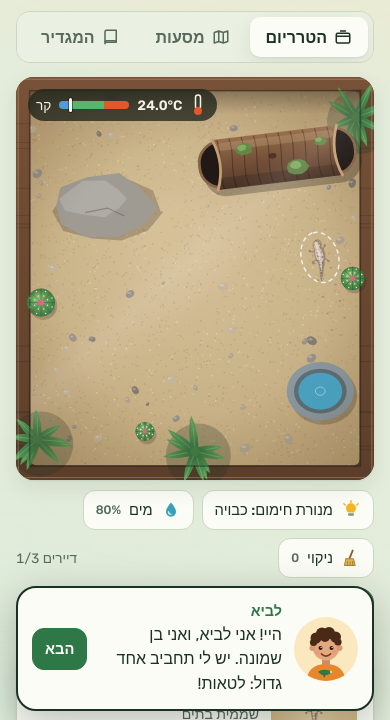
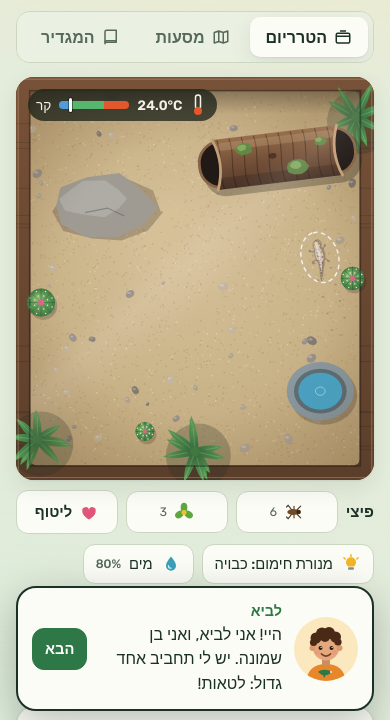
Before and after one commit to sdhdavid/lizards, a plain HTML site: page index.html in a window 390 px wide. Shown: the part 119-839 px from the top of the page. Drawn offline with Linux system fonts and the light colour scheme.

Commit message:
Keep the terrarium in view when caring for a lizard on phones
Add a quick feed/pet bar right under the terrarium on narrow screens,
and scroll the terrarium back into view when feeding or petting from
the care card further down.

Co-Authored-By: Claude Opus 5.5 <noreply@anthropic.com>
Claude-Session: https://claude.ai/code/session_01JjvuqRZfjnfGHfpQ7KnGZR

```diff
--- a/index.html
+++ b/index.html
@@ -104,6 +104,8 @@ canvas{display:block;width:100%;touch-action:manipulation;-webkit-tap-highlight-
 .banner button{background:#fff;color:#8E2614;border:0;border-radius:10px;padding:6px 12px;font-weight:700;cursor:pointer;font-family:var(--font-display)}
 .banner button:disabled{opacity:.7;cursor:default}
 .toolbar{display:flex;gap:8px;flex-wrap:wrap;align-items:center}
+.quick{display:none}
+@media (max-width:860px){.quick{display:flex;gap:8px;align-items:center}.quick .who{font-family:var(--font-display);font-weight:600;font-size:.95rem;min-width:0;max-width:30%;overflow:hidden;text-overflow:ellipsis;white-space:nowrap}.quick .btn{flex:1;padding:10px 6px;min-width:0}}
 .tool{display:inline-flex;align-items:center;gap:8px;border:1px solid var(--line);background:var(--surface);border-radius:12px;padding:8px 12px;cursor:pointer;font-weight:500;font-size:.92rem}
 .tool svg{width:20px;height:20px;flex:none}
 .tool:hover{border-color:var(--moss)}
@@ -287,6 +289,7 @@ canvas{display:block;width:100%;touch-action:manipulation;-webkit-tap-highlight-
           <div class="thermo" aria-live="off"><svg width="14" height="22" viewBox="0 0 14 22"><rect x="4.5" y="1" width="5" height="14" rx="2.5" fill="none" stroke="#F4F1E6" stroke-width="1.5"/><circle cx="7" cy="17" r="4" fill="#E2582C"/></svg><b id="tempTxt">24°C</b><span class="tbar"><i id="tempMark"></i></span><span id="tempWord">קר</span></div>
           <div class="banner" id="escBanner" hidden><span id="escText"></span><button id="escBtn">חפשו בבית</button></div>
         </div>
+        <div class="quick" id="quick" aria-label="טיפול מהיר בלטאה שנבחרה"><span class="who" id="qWho"></span><button class="btn" id="qCricket"></button><button class="btn" id="qLeaf"></button><button class="btn" id="qPet"></button></div>
         <div class="toolbar">
           <button class="tool" id="lampBtn"><svg viewBox="0 0 24 24"><path d="M6 10a6 6 0 0 1 12 0c0 2.5-1.5 3.8-2.5 5H8.5C7.5 13.8 6 12.5 6 10z" fill="#F2B526"/><rect x="8.5" y="16" width="7" height="3" rx="1" fill="#8A8F87"/><path d="M12 1v2M3.5 4.5 5 6M20.5 4.5 19 6" stroke="#F2B526" stroke-width="1.8" stroke-linecap="round"/></svg><span id="lampTxt">מנורת חימום: כבויה</span></button>
           <label class="tool" id="autoWrap" hidden><input type="checkbox" id="autoChk" checked> תרמוסטט</label>
@@ -720,10 +723,14 @@ function feed(type){const l=lizById(selId);if(!l||l.missing)return;const r=ensur
  const f={type};if(!edible(l,f)){toast(type==='cricket'?`${name} ${g(l.sp,'צמחוני','צמחונית')} – רק עלים ופרחים`:`${name} לא ${g(l.sp,'אוכל','אוכלת')} צמחים, רק חרקים`,'bad');return;}
  if(l.food>90){toast(`${name} לא ${g(l.sp,'רעב','רעבה')} עכשיו`);return;}
  S.inv[type]--;const s=sizeOf(l),b=inner();Object.assign(f,{x:clamp(r.x+Math.cos(r.ang)*s*(SPECIES[l.sp].tongue?1:.9)+rand(-20,20),b.x0,b.x1),y:clamp(r.y+Math.sin(r.ang)*s*.9+rand(-20,20),b.y0,b.y1),t:0,hop:rand(1,2),z:0,vz:0,ang:rand(0,6.28)});
- foods.push(f);r.food=f;snd('tap');}
+ foods.push(f);r.food=f;snd('tap');showStage();}
 function pet(quiet){const l=lizById(selId);if(!l||l.missing)return;const r=ensureRT(l);if(r.petT>0){if(quiet!==true)toast(`${l.name} צריך רגע מנוחה מליטופים`);return;}
- l.happy=Math.min(100,l.happy+12);gainXp(l,3);bump('pet');r.petT=6;r.mode='rest';r.timer=2.5;r.spd=0;snd('pet');for(let i=0;i<5;i++)tparts.push({x:r.x+rand(-20,20),y:r.y-10,vx:rand(-15,15),vy:rand(-70,-40),life:1.1,max:1.1,heart:true});}
+ l.happy=Math.min(100,l.happy+12);gainXp(l,3);bump('pet');r.petT=6;r.mode='rest';r.timer=2.5;r.spd=0;snd('pet');showStage();for(let i=0;i<5;i++)tparts.push({x:r.x+rand(-20,20),y:r.y-10,vx:rand(-15,15),vy:rand(-70,-40),life:1.1,max:1.1,heart:true});}
 let releaseArm=0;
+function showStage(){if(innerWidth>860)return;const el=$('#terraWrap'),r=el.getBoundingClientRect();if(r.top<-r.height*.3||r.bottom>innerHeight+r.height*.3)el.scrollIntoView({behavior:REDUCE?'auto':'smooth',block:'start'});}
+function updateQuick(){const l=lizById(selId),off=!l||l.missing;$('#qWho').textContent=l?l.name:'';
+ $('#qCricket').innerHTML=ICON.cricket+`<small>${S.inv.cricket}</small>`;$('#qLeaf').innerHTML=ICON.leaf+`<small>${S.inv.leaf}</small>`;$('#qPet').innerHTML=ICON.hand+'ליטוף';
+ for(const id of['qCricket','qLeaf','qPet'])$('#'+id).disabled=off;$('#qCricket').setAttribute('aria-label','צרצר');$('#qLeaf').setAttribute('aria-label','עלים');}
 function release(){const l=lizById(selId);if(!l)return;if(Date.now()>releaseArm){releaseArm=Date.now()+3000;renderPanel();const id=selId;setTimeout(()=>{if(selId===id&&view==='home')renderPanel();},3100);return;}
  releaseArm=0;const sp=SPECIES[l.sp];const coins=[0,6,12,25,60][sp.rar]*(stageOf(l.xp)==='adult'?1.5:1)|0,nat=sp.rar*5+(stageOf(l.xp)==='adult'?5:0);
  S.coins+=coins;S.nature+=nat;S.xp+=15;S.released++;bump('release');S.lizards=S.lizards.filter(x=>x!==l);RT.delete(l.id);if(S.escaped&&S.escaped.id===l.id)S.escaped=null;
@@ -1069,7 +1076,7 @@ function updateUI(){if(lastCoins>=0&&S.coins>lastCoins){const c=$('#coins').pare
  const es=S.escaped,eb=$('#escBanner');if(es){const l=lizById(es.id);eb.hidden=!l;if(l){const w=Math.ceil((es.until-Date.now())/1000);$('#escText').textContent=`${l.name} ${g(l.sp,'ברח','ברחה')} מהטרריום!`;$('#escBtn').disabled=w>0;$('#escBtn').textContent=w>0?`חיפוש בעוד ${w} שנ׳`:'חפשו בבית';}}else eb.hidden=true;
  $('#homeDot').hidden=!(es||S.lizards.some(l=>!l.missing&&needOf(l)));
  $('#muteBtn').innerHTML=S.mute?ICON.mute:ICON.sound;$('#muteBtn').setAttribute('aria-label',S.mute?'הפעלת צלילים':'השתקת צלילים');
- if(view==='home'){renderRoster();updateRosterDots();updatePanel();renderMissions();}}
+ if(view==='home'){renderRoster();updateRosterDots();updatePanel();renderMissions();updateQuick();}}
 
 function renderMaps(){const box=$('#maps');box.innerHTML='';const n=speciesCount();
  for(const loc of LOCS){const locked=n<loc.need;const el=document.createElement('article');el.className='card loc'+(locked?' locked':'');
@@ -1129,6 +1136,7 @@ function bind(){document.querySelectorAll('[data-lavi]').forEach(e=>e.innerHTML=
  document.querySelectorAll('.tab').forEach(t=>t.onclick=()=>{snd('tap');setView(t.dataset.view);});
  $('#terra').addEventListener('pointerdown',terraClick);$('#tripCv').addEventListener('pointerdown',tripClick);$('#houseCv').addEventListener('pointerdown',searchClick);
  $('#houseCv').addEventListener('pointermove',e=>{if(search)search.hover=spotAt(toWorld($('#houseCv'),e,HOUSE));});$('#houseCv').addEventListener('pointerleave',()=>{if(search)search.hover=-1;});
+ $('#qCricket').onclick=()=>feed('cricket');$('#qLeaf').onclick=()=>feed('leaf');$('#qPet').onclick=()=>pet();
  $('#lampBtn').onclick=()=>{S.lamp=!S.lamp;if(S.up.thermo)S.auto=false;snd('tap');updateUI();once('lamp','המנורה מחממת את הסלע. לטאות הן בעלי דם קר – הן מתחממות מהשמש או מהמנורה. אבל אם עובר 38 מעלות, חם מדי!');};
  $('#autoChk').onchange=e=>{S.auto=e.target.checked;};
  $('#waterBtn').onclick=()=>{if(S.water<60)bump('water');S.water=100;snd('water');const[wx,wy]=wpos(DECO.water);for(let i=0;i<10;i++)tparts.push({x:wx+rand(-20,20),y:wy-30,vx:rand(-30,30),vy:rand(-90,-30),g:260,life:.7,max:.7,drop:true,r:3});};
```
